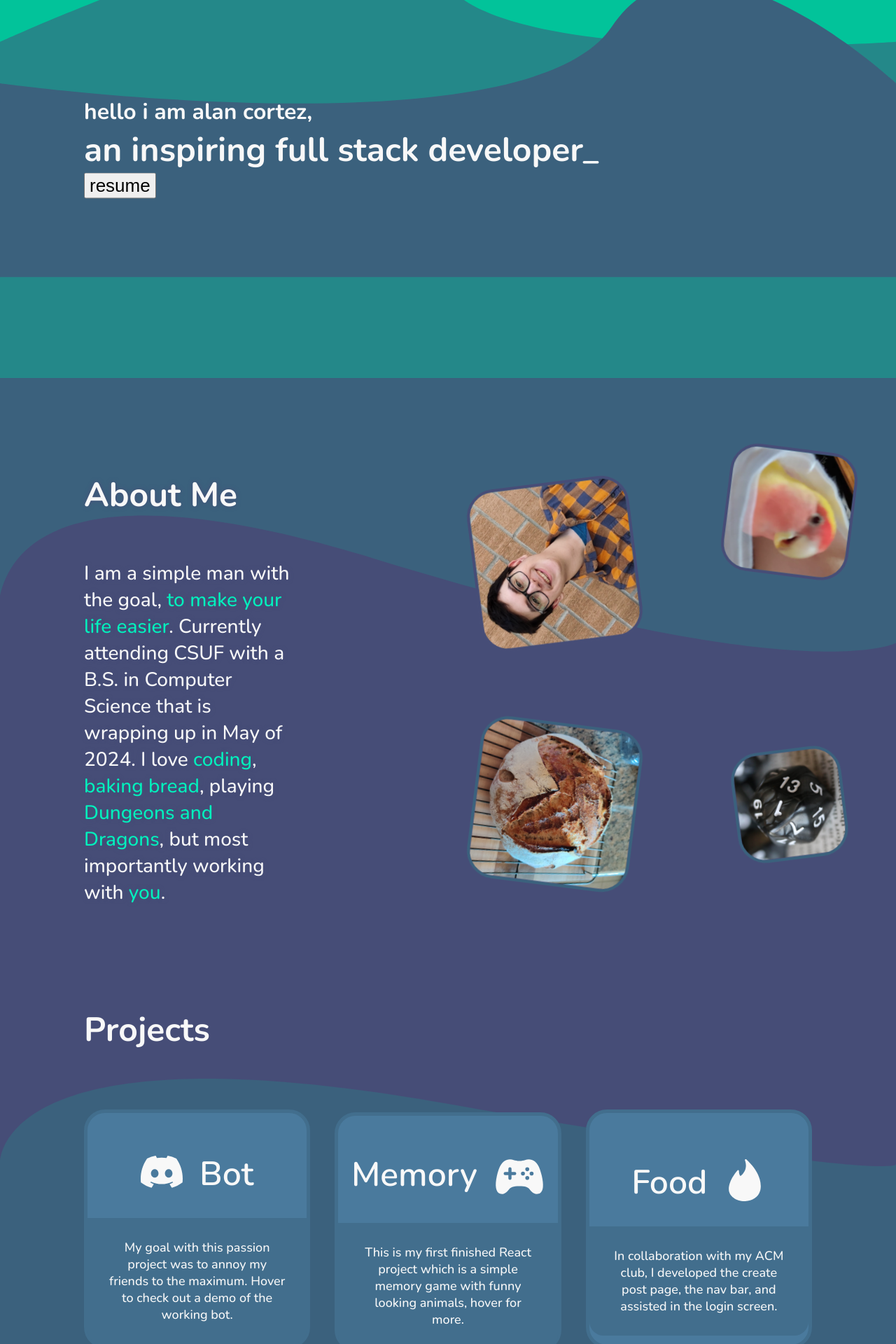
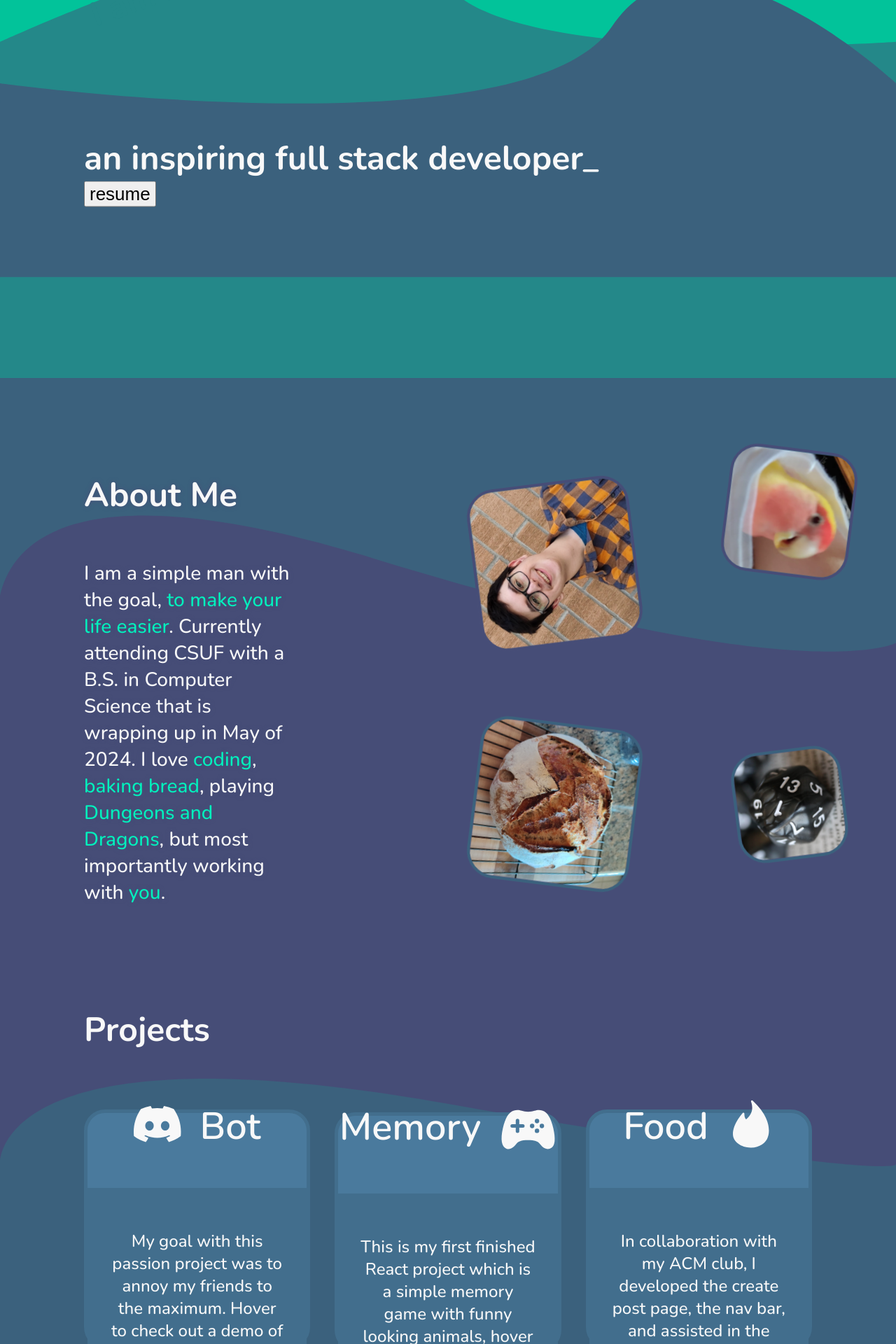
Before and after one commit to AlanCortez1337/portfolio, a React (Vite) app: page / in a window 1280 px wide. Shown: the part 260-2180 px from the top of the page at 70% size. Built offline with nearby package versions, Linux system fonts and the light colour scheme.

Commit message:
finished draft of projects section, now refining hero

```diff
--- a/src/components/information.jsx
+++ b/src/components/information.jsx
@@ -18,7 +18,7 @@
                     animate={{y: ['50px', '75px']}}
                     className="blurp-hero"
                 >
-                    <h3>hello i am alan cortez,</h3>
+                    <h3>I am Alan Cortez</h3>
                     <h1>an inspiring full stack developer_</h1>
                     <button>resume</button>
                 </motion.div>
--- a/src/components/projectCard.jsx
+++ b/src/components/projectCard.jsx
@@ -82,8 +82,8 @@
                             className={`hover-effect bg-${type}`}
                         >
                             <motion.a
-                                initial={{color: "#464D77"}}
-                                whileHover={{scale: 1.25, color: "#626daa"}}
+                                initial={{color: "#f8f8f8"}}
+                                whileHover={{scale: 1.25, color: "#02F1BD"}}
                                 transition={{duration: 0.25, ease: "easeInOut"}}
                                 href={projects[type].link}
                             >
--- a/src/index.css
+++ b/src/index.css
@@ -55,7 +55,11 @@
 }
 
 .blurp-hero h3 {
-  font-size: 32px;
+  font-size: 48px;
+  position: relative;
+  transform: rotate(-20deg);
+  bottom: 200px;
+  color: var(--cyan);
 }
 .blurp-hero h1{
   font-size: 48px;
@@ -370,3 +374,29 @@
     font-size: 18px;
   }
 }
+
+@media screen and (max-width: 2000px){
+  .title-card h3 {
+    margin: 1.75em 0.5em 0.5em 0.5em;
+    font-size: 54px;
+  }
+
+  .title-card p {
+    font-size: 24px;
+    padding: 60px 30px;
+  }
+
+  .bg-0 {
+    background-image: url("/assests/discordBotDemo.gif");
+    background-repeat: no-repeat;
+    background-size: 150% 150%;
+    background-position: 0% 100%;
+  }
+
+  .bg-1 {
+    background-image: url("/assests/memoryGameDemo.gif");
+    background-repeat: no-repeat;
+    background-size: 100% 100%;
+    background-position: 50% 0%;
+  }
+}
```
